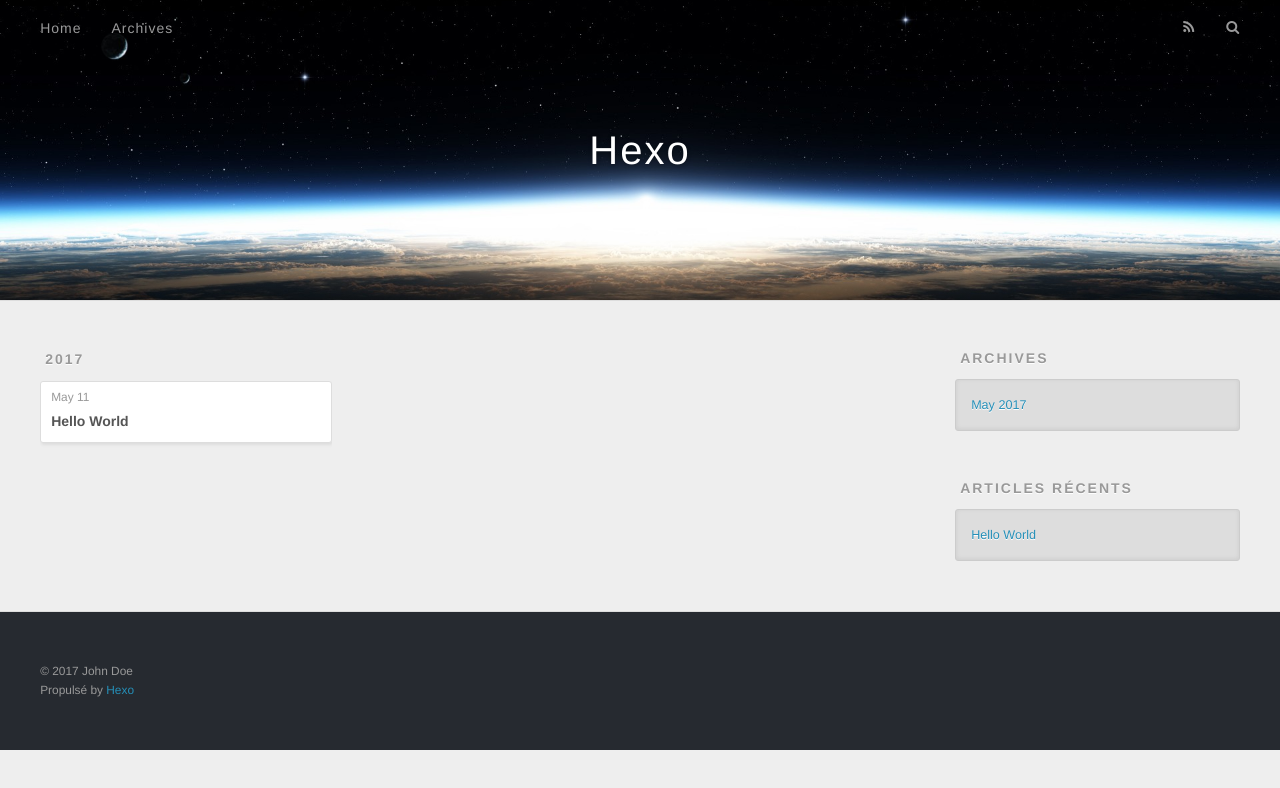
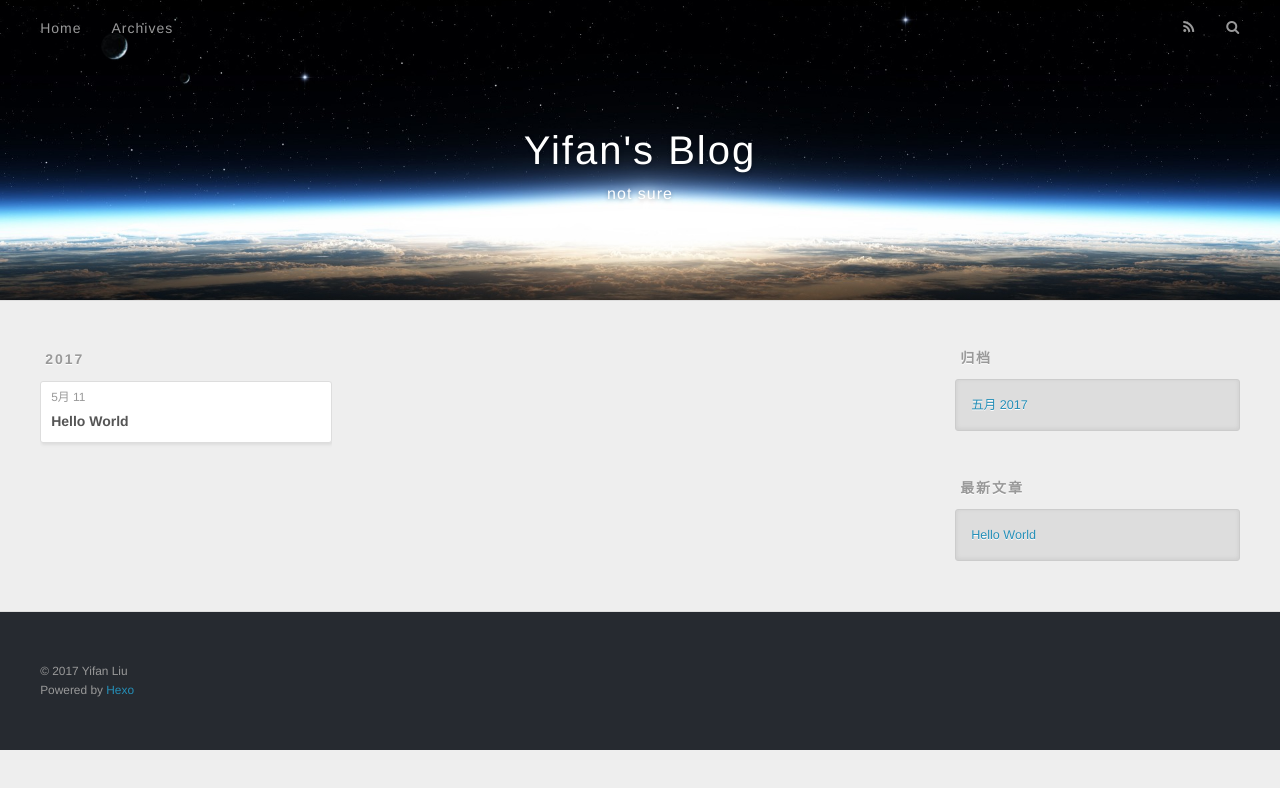
Before and after one commit to halamourinho/halamourinho.github.io, a plain HTML site: page archives/index.html in a window 1280 px wide. Drawn offline with nearby package versions, Linux system fonts and the light colour scheme.

Commit message:
Site updated: 2017-05-11 16:21:01

```diff
--- a/archives/index.html
+++ b/archives/index.html
@@ -3,16 +3,19 @@
 <head>
   <meta charset="utf-8">
 
-  <title>Archives | Hexo</title>
+  <title>归档 | Yifan&#39;s Blog</title>
   <meta name="viewport" content="width=device-width, initial-scale=1, maximum-scale=1">
-  <meta property="og:type" content="website">
-<meta property="og:title" content="Hexo">
-<meta property="og:url" content="http://yoursite.com/archives/index.html">
-<meta property="og:site_name" content="Hexo">
+  <meta name="description" content="maybe will write something later. so sad these days.">
+<meta property="og:type" content="website">
+<meta property="og:title" content="Yifan&#39;s Blog">
+<meta property="og:url" content="https://yifanliu.github.io/archives/index.html">
+<meta property="og:site_name" content="Yifan&#39;s Blog">
+<meta property="og:description" content="maybe will write something later. so sad these days.">
 <meta name="twitter:card" content="summary">
-<meta name="twitter:title" content="Hexo">
+<meta name="twitter:title" content="Yifan&#39;s Blog">
+<meta name="twitter:description" content="maybe will write something later. so sad these days.">
 
-    <link rel="alternate" href="/atom.xml" title="Hexo" type="application/atom+xml">
+    <link rel="alternate" href="/atom.xml" title="Yifan&#39;s Blog" type="application/atom+xml">
 
 
     <link rel="icon" href="/favicon.png">
@@ -33,8 +36,12 @@
   <div id="header-outer" class="outer">
     <div id="header-title" class="inner">
       <h1 id="logo-wrap">
-        <a href="/" id="logo">Hexo</a>
+        <a href="/" id="logo">Yifan&#39;s Blog</a>
       </h1>
+
+        <h2 id="subtitle-wrap">
+          <a href="/" id="subtitle">not sure</a>
+        </h2>
 
     </div>
     <div id="header-inner" class="inner">
@@ -48,12 +55,12 @@
       </nav>
       <nav id="sub-nav">
 
-          <a id="nav-rss-link" class="nav-icon" href="/atom.xml" title="Flux RSS"></a>
+          <a id="nav-rss-link" class="nav-icon" href="/atom.xml" title="RSS Feed"></a>
 
-        <a id="nav-search-btn" class="nav-icon" title="Rechercher"></a>
+        <a id="nav-search-btn" class="nav-icon" title="搜索"></a>
       </nav>
       <div id="search-form-wrap">
-        <form action="//google.com/search" method="get" accept-charset="UTF-8" class="search-form"><input type="search" name="q" class="search-form-input" placeholder="Search"><button type="submit" class="search-form-submit">&#xF002;</button><input type="hidden" name="sitesearch" value="http://yoursite.com"></form>
+        <form action="//google.com/search" method="get" accept-charset="UTF-8" class="search-form"><input type="search" name="q" class="search-form-input" placeholder="Search"><button type="submit" class="search-form-submit">&#xF002;</button><input type="hidden" name="sitesearch" value="https://yifanliu.github.io"></form>
       </div>
     </div>
   </div>
@@ -76,7 +83,7 @@
   <div class="archive-article-inner">
     <header class="archive-article-header">
       <a href="/2017/05/11/hello-world/" class="archive-article-date">
-  <time datetime="2017-05-11T07:45:36.710Z" itemprop="datePublished">May 11</time>
+  <time datetime="2017-05-11T07:45:36.710Z" itemprop="datePublished">5月 11</time>
 </a>
 
 
@@ -107,9 +114,9 @@
 
 
   <div class="widget-wrap">
-    <h3 class="widget-title">Archives</h3>
+    <h3 class="widget-title">归档</h3>
     <div class="widget">
-      <ul class="archive-list"><li class="archive-list-item"><a class="archive-list-link" href="/archives/2017/05/">May 2017</a></li></ul>
+      <ul class="archive-list"><li class="archive-list-item"><a class="archive-list-link" href="/archives/2017/05/">五月 2017</a></li></ul>
     </div>
   </div>
 
@@ -117,7 +124,7 @@
 
 
   <div class="widget-wrap">
-    <h3 class="widget-title">Articles récents</h3>
+    <h3 class="widget-title">最新文章</h3>
     <div class="widget">
       <ul>
 
@@ -137,8 +144,8 @@
 
   <div class="outer">
     <div id="footer-info" class="inner">
-      &copy; 2017 John Doe<br>
-      Propulsé by <a href="http://hexo.io/" target="_blank">Hexo</a>
+      &copy; 2017 Yifan Liu<br>
+      Powered by <a href="http://hexo.io/" target="_blank">Hexo</a>
     </div>
   </div>
 </footer>
```
Also changed, not shown: 2017/05/11/hello-world/index.html (+18 -14 lines), archives/2017/05/index.html (+24 -17 lines), archives/2017/index.html (+24 -17 lines), index.html (+24 -17 lines).
